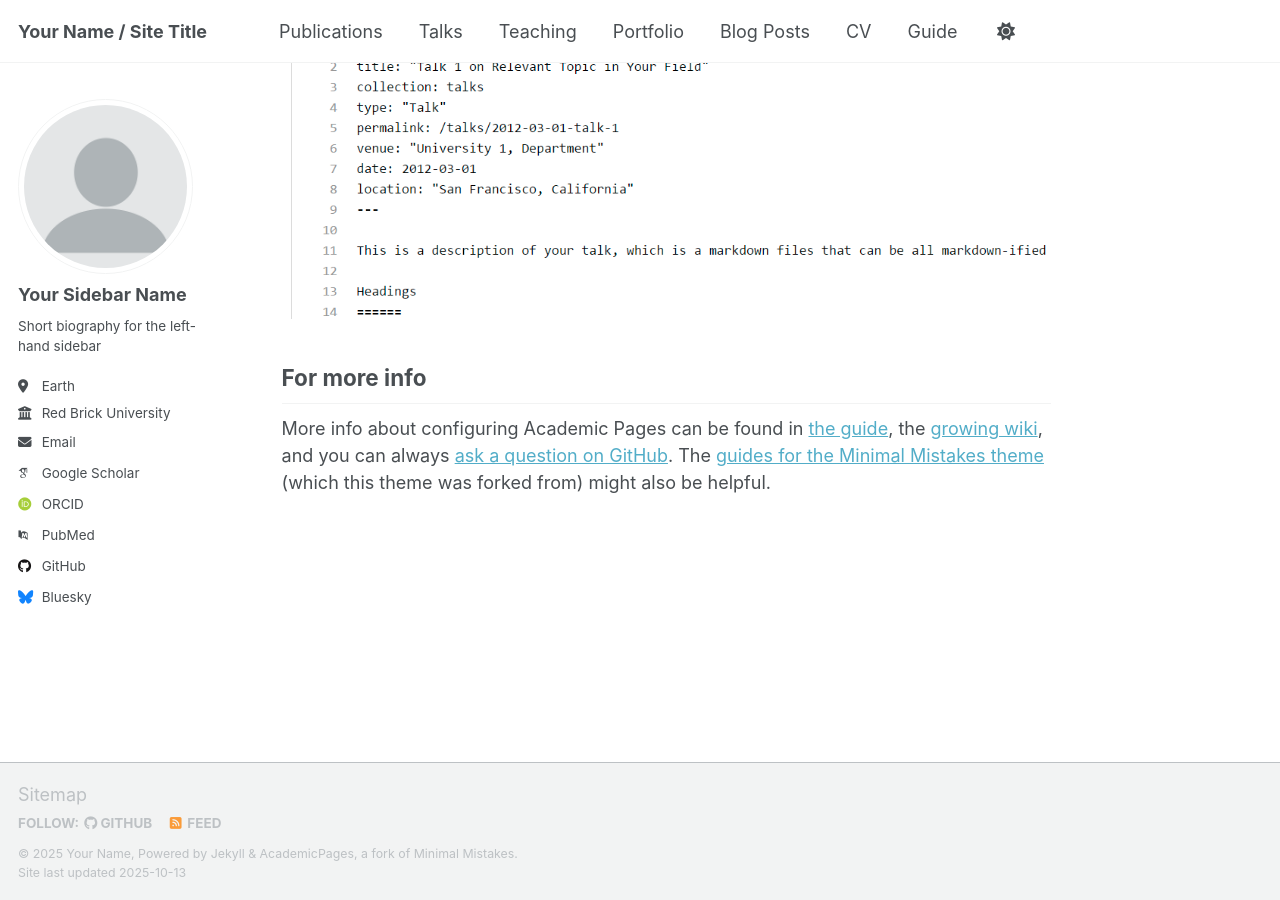
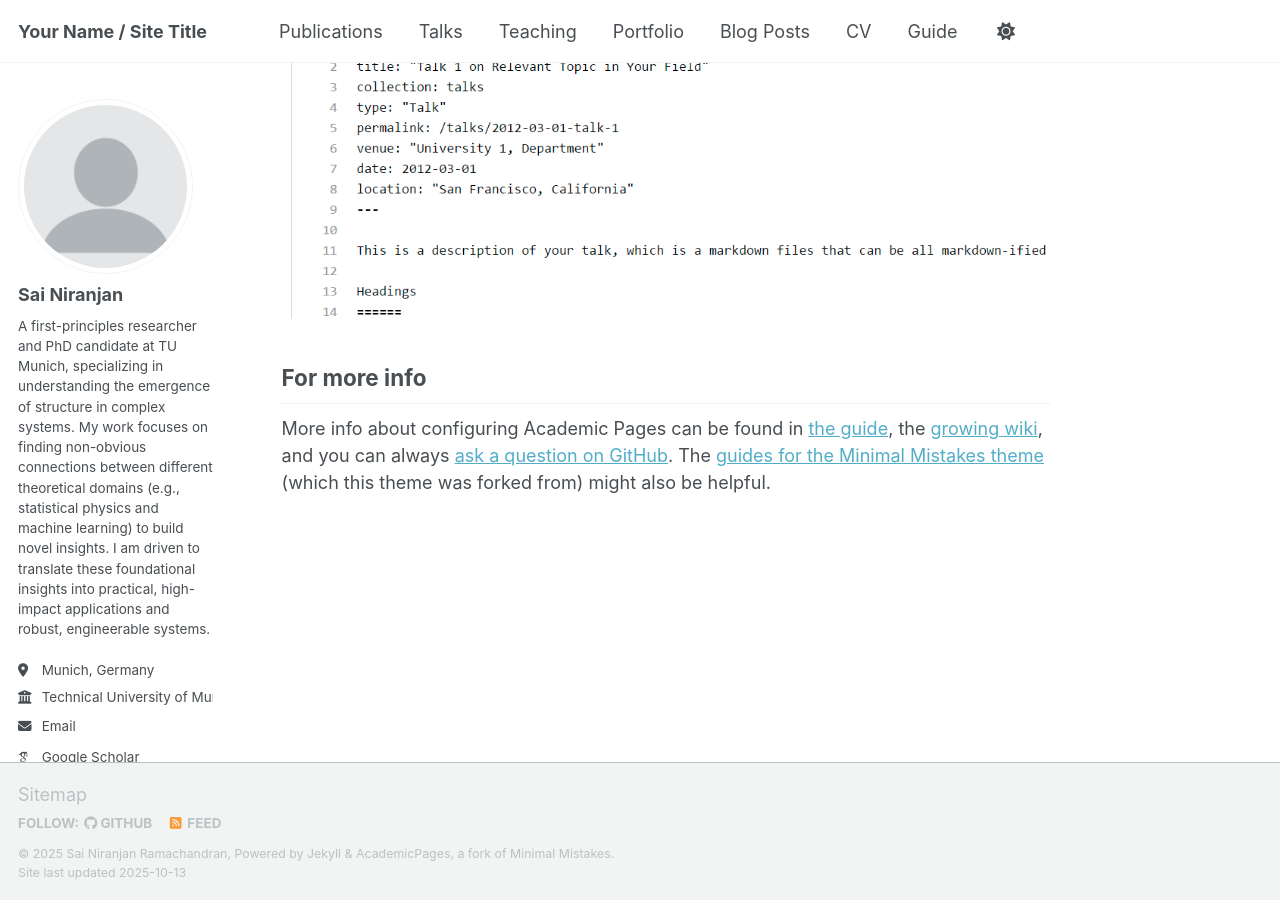
Before and after one commit to rsn870/rsn870.github.io, a Jekyll site: the page built from _pages/about.md, in a window 1280 px wide and 900 px high, scrolled down 2880 px. Built offline with Jekyll 4.4.1, drawn with Linux system fonts in a browser that asks for light colours; some web fonts are replaced; a script that is not in the unit is left out.

Commit message:
Update _config.yml

```diff
--- a/_config.yml
+++ b/_config.yml
@@ -11,12 +11,12 @@ locale                   : "en-US"
 site_theme               : "default" # Currently available options are "default", "air"
 title                    : "Your Name / Site Title"
 title_separator          : "-"
-name                     : &name "Your Name"
-description              : &description "Your Name's academic portfolio"   # Update this with a general description of your site, this is the default if not overridden by a page
+name                     : &name "Sai Niranjan Ramachandran"
+description              : &description "Sai Niranjan Ramachandran's academic portfolio"   # Update this with a general description of your site, this is the default if not overridden by a page
 url                      : https://academicpages.github.io # The base hostname & protocol for your site e.g. "https://[your GitHub username].github.io",
                                                            # or if you already have some other page hosted on Github then use "https://[your GitHub username].github.io/[Your Repo Name]"
 baseurl                  : "" # the subpath of your site, e.g. "/blog"
-repository               : "academicpages/academicpages.github.io"
+repository               : "rsn870/rsn870.github.io"
 
 # Site Author - The following control what appear as part of the author content on the side bar.
 #               If a field is blank the icon and link will not appear, otherwise it will be shown.
@@ -24,13 +24,13 @@ repository               : "academicpages/academicpages.github.io"
 author:
   # Biographic information
   avatar           : "profile.png"
-  name             : "Your Sidebar Name"
+  name             : "Sai Niranjan"
   pronouns         : # example: "she/her"
-  bio              : "Short biography for the left-hand sidebar"
-  location         : "Earth"
-  employer         : "Red Brick University"
+  bio              : "A first-principles researcher and PhD candidate at TU Munich, specializing in understanding the emergence of structure in complex systems. My work focuses on finding non-obvious connections between different theoretical domains (e.g., statistical physics and machine learning) to build novel insights. I am driven to translate these foundational insights into practical, high-impact applications and robust, engineerable systems."
+  location         : "Munich, Germany"
+  employer         : "Technical University of Munich"
   uri              : # URL
-  email            : "none@example.org"
+  email            : "sainiranjan.ramachandran@tum.de"
 
   # Academic websites
   academia         : # URL
@@ -38,9 +38,9 @@ author:
   googlescholar    : "https://scholar.google.com/citations?user=PS_CX0AAAAAJ"
   inspire-hep      : # URL
   impactstory      : # URL
-  orcid            : "http://orcid.org/yourorcidurl"
+  orcid            :
   semantic         : # URL
-  pubmed           : "https://www.ncbi.nlm.nih.gov/pubmed/?term=john+snow"
+  pubmed           :
   researchgate     : # URL
   scopus           : # URL
 
@@ -48,13 +48,13 @@ author:
   bitbucket        : # Username - Update with your username on the site
   codepen          : # Username
   dribbble         : # Username
-  github           : "academicpages"
+  github           : "rsn870"
   kaggle           : # Username
   stackoverflow    : # User number or user number and name (i.e., use "1" or "1/jeff-atwood")
 
   # Social media
   artstation       : # Username
-  bluesky          : "bsky.app" # Replace this with you Bluesky username
+  bluesky          : # Replace this with you Bluesky username
   facebook         : # Username
   flickr           : # Username
   foursquare       : # Username
@@ -218,15 +218,11 @@ kramdown:
 
 # These settings control the types of collections used by the template
 collections:
-  teaching:
-    output: true
-    permalink: /:collection/:path/
+
   publications:
     output: true
     permalink: /:collection/:path/
-  portfolio:
-    output: true
-    permalink: /:collection/:path/
+
   talks:
     output: true
     permalink: /:collection/:path/
```
